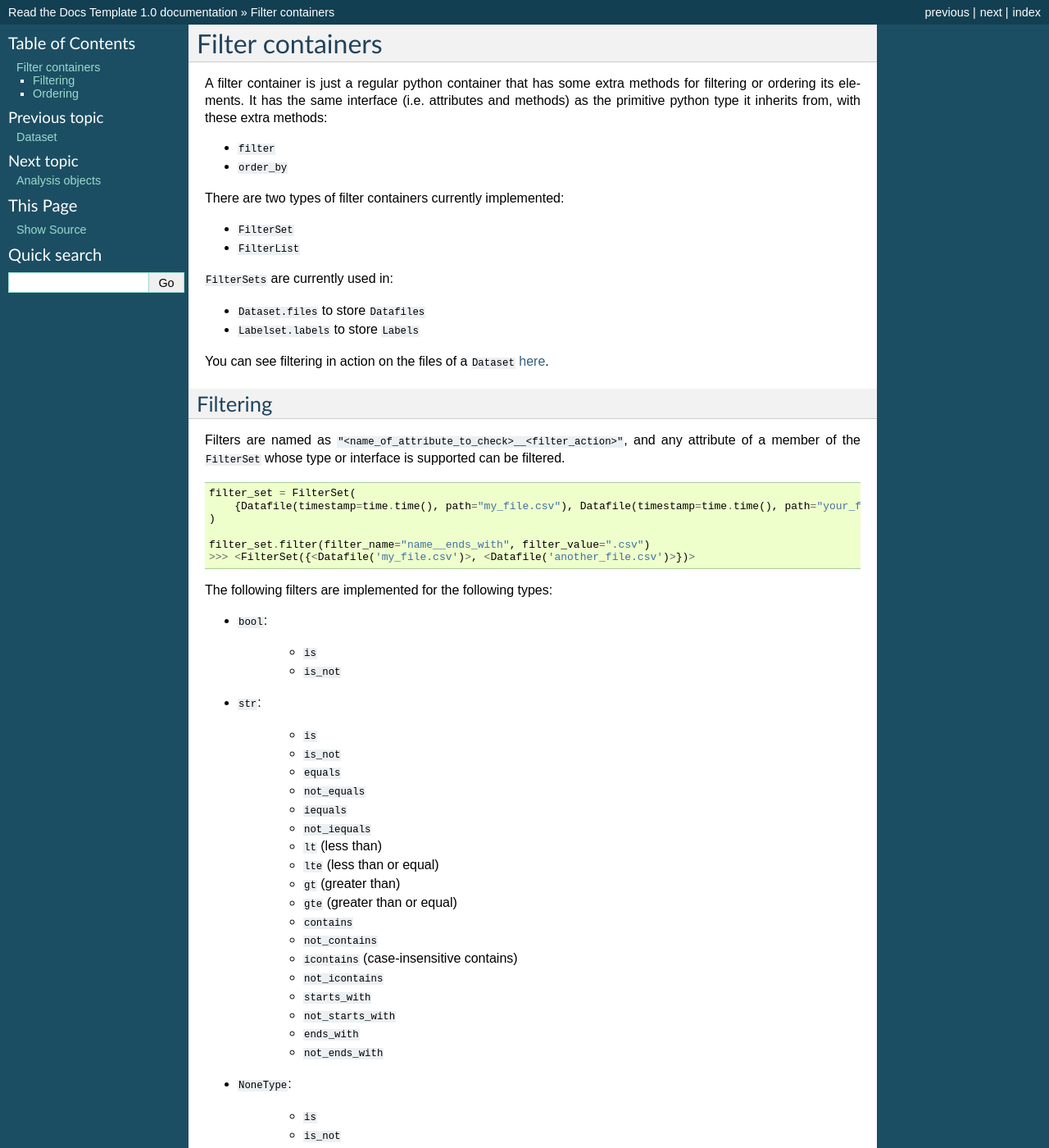
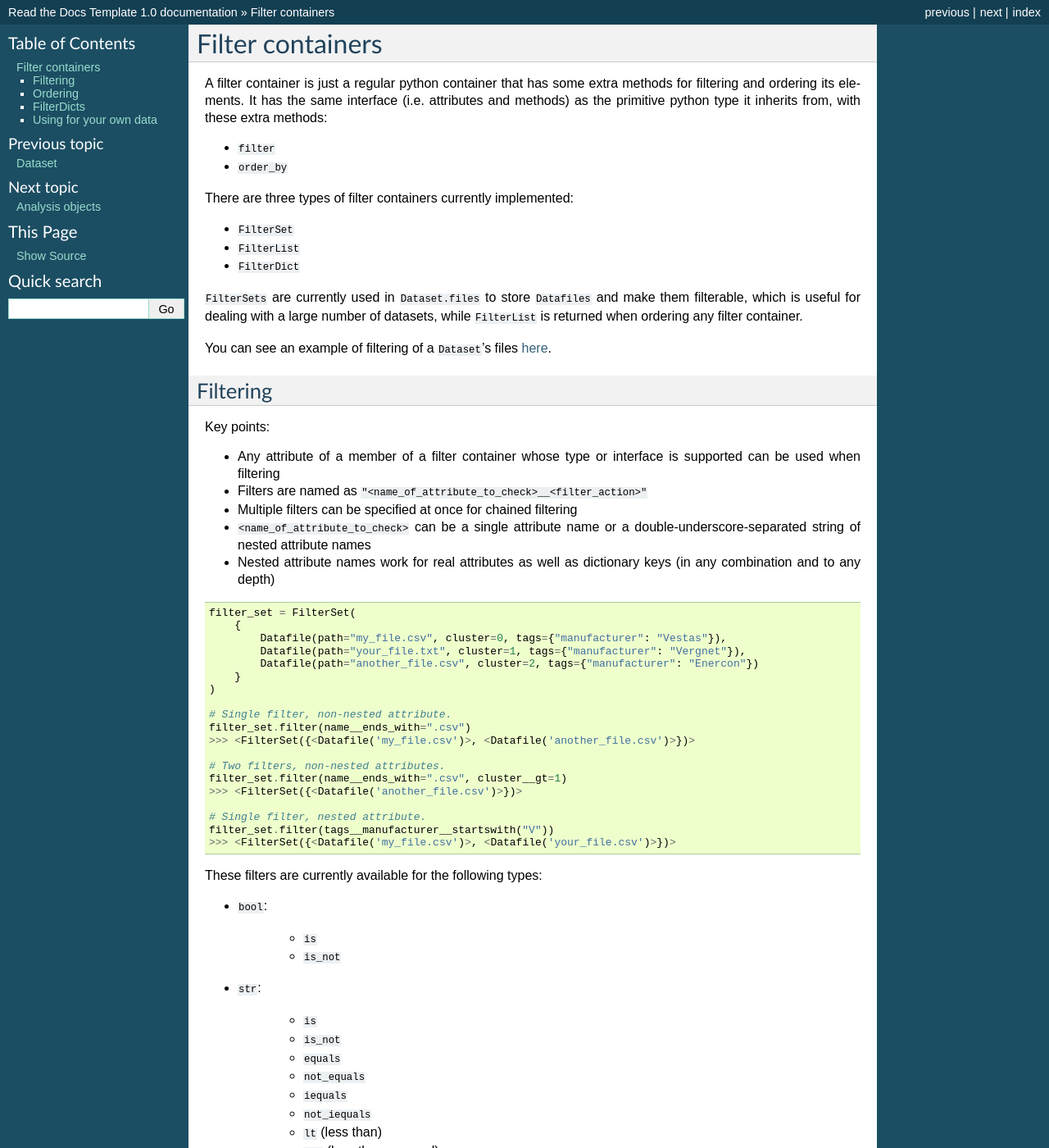
Before and after one commit to octue/octue-sdk-python, a Sphinx documentation site: the page built from docs/source/filter_containers.rst, in a window 1280 px wide and 1400 px high. Shown: the whole window at 82% size. Built offline with Sphinx 7.4.7, drawn with Linux system fonts in a browser that asks for light colours; some of the changed text lies outside the part shown.

Commit message:
DOC: Update filter containers documentation

```diff
--- a/docs/source/filter_containers.rst
+++ b/docs/source/filter_containers.rst
@@ -4,43 +4,61 @@
 Filter containers
 =================
 
-A filter container is just a regular python container that has some extra methods for filtering or ordering its
+A filter container is just a regular python container that has some extra methods for filtering and ordering its
 elements. It has the same interface (i.e. attributes and methods) as the primitive python type it inherits from, with
 these extra methods:
 
 - ``filter``
 - ``order_by``
 
-There are two types of filter containers currently implemented:
+There are three types of filter containers currently implemented:
 
 - ``FilterSet``
 - ``FilterList``
+- ``FilterDict``
 
-``FilterSets`` are currently used in:
+``FilterSets`` are currently used in ``Dataset.files`` to store ``Datafiles`` and make them filterable, which is useful
+for dealing with a large number of datasets, while ``FilterList`` is returned when ordering any filter container.
 
-- ``Dataset.files`` to store ``Datafiles``
-- ``Labelset.labels`` to store ``Labels``
-
-You can see filtering in action on the files of a ``Dataset`` :doc:`here <dataset>`.
+You can see an example of filtering of a ``Dataset``'s files :doc:`here <dataset>`.
 
 
 ---------
 Filtering
 ---------
 
-Filters are named as ``"<name_of_attribute_to_check>__<filter_action>"``, and any attribute of a member of the
-``FilterSet`` whose type or interface is supported can be filtered.
+Key points:
+
+* Any attribute of a member of a filter container whose type or interface is supported can be used when filtering
+* Filters are named as ``"<name_of_attribute_to_check>__<filter_action>"``
+* Multiple filters can be specified at once for chained filtering
+* ``<name_of_attribute_to_check>`` can be a single attribute name or a double-underscore-separated string of nested attribute names
+* Nested attribute names work for real attributes as well as dictionary keys (in any combination and to any depth)
 
 .. code-block:: python
 
     filter_set = FilterSet(
-        {Datafile(timestamp=time.time(), path="my_file.csv"), Datafile(timestamp=time.time(), path="your_file.txt"), Datafile(timestamp=time.time(), path="another_file.csv")}
+        {
+            Datafile(path="my_file.csv", cluster=0, tags={"manufacturer": "Vestas"}),
+            Datafile(path="your_file.txt", cluster=1, tags={"manufacturer": "Vergnet"}),
+            Datafile(path="another_file.csv", cluster=2, tags={"manufacturer": "Enercon"})
+        }
     )
 
-    filter_set.filter(filter_name="name__ends_with", filter_value=".csv")
+    # Single filter, non-nested attribute.
+    filter_set.filter(name__ends_with=".csv")
     >>> <FilterSet({<Datafile('my_file.csv')>, <Datafile('another_file.csv')>})>
 
-The following filters are implemented for the following types:
+    # Two filters, non-nested attributes.
+    filter_set.filter(name__ends_with=".csv", cluster__gt=1)
+    >>> <FilterSet({<Datafile('another_file.csv')>})>
+
+    # Single filter, nested attribute.
+    filter_set.filter(tags__manufacturer__startswith("V"))
+    >>> <FilterSet({<Datafile('my_file.csv')>, <Datafile('your_file.csv')>})>
+
+
+These filters are currently available for the following types:
 
 - ``bool``:
 
@@ -118,14 +137,31 @@
 --------
 Ordering
 --------
-As sets are inherently orderless, ordering a ``FilterSet`` results in a new ``FilterList``, which has the same extra
-methods and behaviour as a ``FilterSet``, but is based on the ``list`` type instead - meaning it can be ordered and
-indexed etc. A ``FilterSet`` or ``FilterList`` can be ordered by any of the attributes of its members:
+As sets and dictionaries are inherently orderless, ordering any filter container results in a new ``FilterList``, which
+has the same methods and behaviour but is based on ``list`` instead, meaning it can be ordered and indexed etc. A
+filter container can be ordered by any of the attributes of its members:
 
 .. code-block:: python
 
     filter_set.order_by("name")
     >>> <FilterList([<Datafile('another_file.csv')>, <Datafile('my_file.csv')>, <Datafile(path="your_file.txt")>])>
 
+    filter_set.order_by("cluster")
+    >>> <FilterList([<Datafile('my_file.csv')>, <Datafile('your_file.csv')>, <Datafile(path="another_file.txt")>])>
+
 The ordering can also be carried out in reverse (i.e. descending order) by passing ``reverse=True`` as a second argument
 to the ``order_by`` method.
+
+
+-----------
+FilterDicts
+-----------
+The keys of a ``FilterDict`` can be anything, but each value must be a ``Filterable``. Hence, a ``FilterDict`` is
+filtered and ordered by its values' attributes; when ordering, its items (key-value tuples) are returned in a
+``FilterList``.
+
+-----------------------
+Using for your own data
+-----------------------
+If using filter containers for your own data, all the members must inherit from ``octue.mixins.filterable.Filterable``
+to be filterable and orderable.
```
Also changed, not shown: other parts of docs/source/filter_containers.rst (+3 -2 lines).
